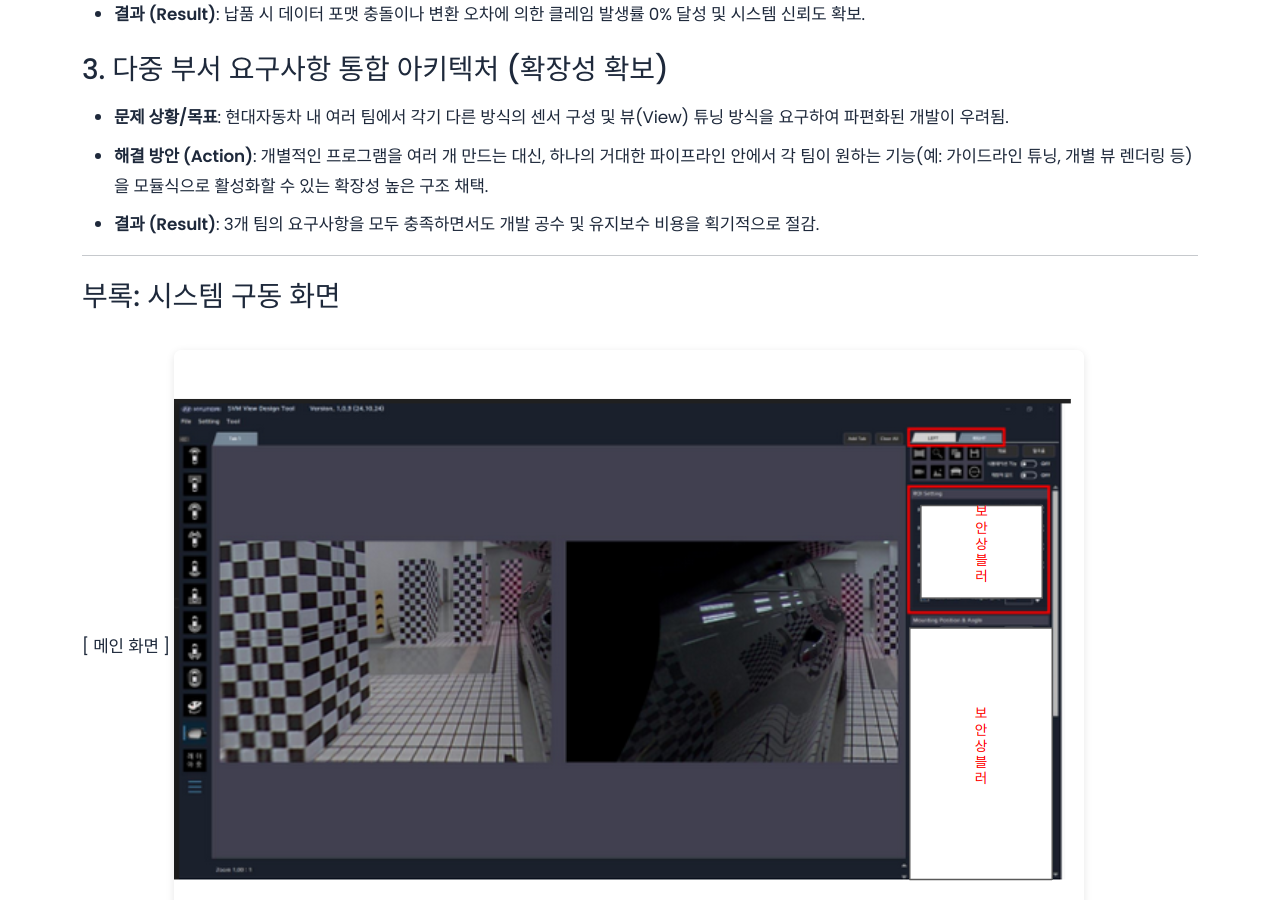
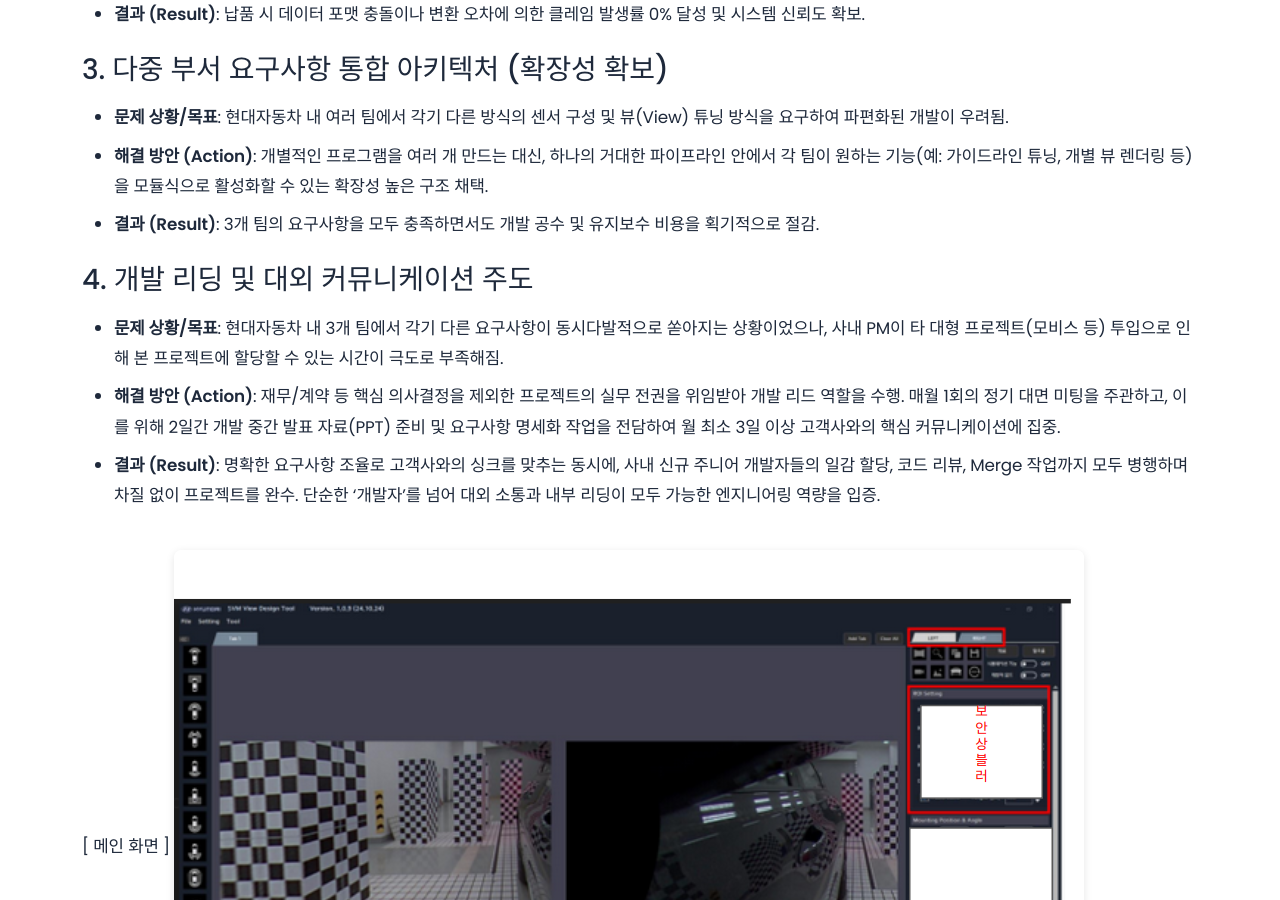
Before and after one commit to jinwoo-Sync/jinwoo-Sync.github.io, a Jekyll site: the page built from _projects/hyundai_calib.md, in a window 1280 px wide and 900 px high, scrolled down 1301 px. Built offline with Jekyll 4.4.1, drawn with Linux system fonts in a browser that asks for light colours.

Commit message:
경력기술서로서 역할 추가 및 개발 리딩 및 커뮤니케이션 추가

```diff
--- a/_projects/hyundai_calib.md
+++ b/_projects/hyundai_calib.md
@@ -37,9 +37,10 @@ order: 2
 - **해결 방안 (Action)**: 개별적인 프로그램을 여러 개 만드는 대신, 하나의 거대한 파이프라인 안에서 각 팀이 원하는 기능(예: 가이드라인 튜닝, 개별 뷰 렌더링 등)을 모듈식으로 활성화할 수 있는 확장성 높은 구조 채택.
 - **결과 (Result)**: 3개 팀의 요구사항을 모두 충족하면서도 개발 공수 및 유지보수 비용을 획기적으로 절감.
 
----
-
-### 부록: 시스템 구동 화면
+### 4. 개발 리딩 및 대외 커뮤니케이션 주도
+- **문제 상황/목표**: 현대자동차 내 3개 팀에서 각기 다른 요구사항이 동시다발적으로 쏟아지는 상황이었으나, 사내 PM이 타 대형 프로젝트(모비스 등) 투입으로 인해 본 프로젝트에 할당할 수 있는 시간이 극도로 부족해짐.
+- **해결 방안 (Action)**: 재무/계약 등 핵심 의사결정을 제외한 프로젝트의 실무 전권을 위임받아 개발 리드 역할을 수행. 매월 1회의 정기 대면 미팅을 주관하고, 이를 위해 2일간 개발 중간 발표 자료(PPT) 준비 및 요구사항 명세화 작업을 전담하여 월 최소 3일 이상 고객사와의 핵심 커뮤니케이션에 집중.
+- **결과 (Result)**: 명확한 요구사항 조율로 고객사와의 싱크를 맞추는 동시에, 사내 신규 주니어 개발자들의 일감 할당, 코드 리뷰, Merge 작업까지 모두 병행하며 차질 없이 프로젝트를 완수. 단순한 '개발자'를 넘어 대외 소통과 내부 리딩이 모두 가능한 엔지니어링 역량을 입증.
 
 [ 메인 화면 ]
 ![](/assets/images/projects/hyundai_calib/main_screen.png)
```
